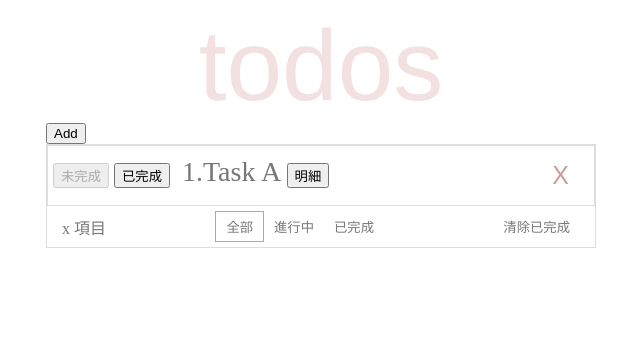
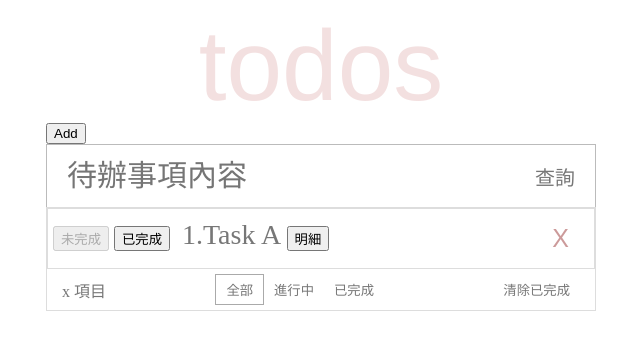
Before and after one commit to hsinyi0705/mcu-112-web-11050034, an Angular app: page / in a window 1280 px wide. Shown: the top 350 px of the page, without its empty margins (319-959 px from the left). Built offline with nearby package versions, Linux system fonts and the light colour scheme; data requests are answered from the project's data file.

Commit message:
feat(todo-search): 建立待辦事項查詢表單元件

```diff
--- a/src/app/app.component.html
+++ b/src/app/app.component.html
@@ -1,6 +1,7 @@
 <div class="container">
   <app-header></app-header>
   <button type="button" (click)="onAdd()">Add</button>
+  <app-todo-search></app-todo-search>
   <section class="main">
     <app-todo-list
       [tasks]="tasks$ | async"
--- a/src/app/app.component.ts
+++ b/src/app/app.component.ts
@@ -9,6 +9,7 @@
 import { TodoDetailComponent } from './todo-detail/todo-detail.component';
 import { TaskRemoteService } from './services/task-remote.service';
 import { TaskService } from './services/task.service';
+import { TodoSearchComponent } from './todo-search/todo-search.component';
 
 @Component({
   selector: 'app-root',
@@ -19,6 +20,7 @@
     HeaderComponent,
     TodoListComponent,
     TodoDetailComponent,
+    TodoSearchComponent,
     FooterComponent,
   ],
   templateUrl: './app.component.html',
--- /dev/null
+++ b/src/app/todo-search/todo-search.component.css
@@ -0,0 +1,31 @@
+:host {
+  display: block;
+  border: solid 1px #bbb;
+  padding-left: 10px;
+  padding-right: 10px;
+  border-bottom: none;
+  display: flex;
+  justify-content: space-between;
+  background-color: white;
+  align-items: center;
+}
+
+input[type="text"] {
+  margin: 0;
+  padding: 10px;
+  border: none;
+  font-size: 30px;
+  font-weight: 300;
+  line-height: 1.4em;
+  flex-grow: 1;
+}
+
+button {
+  margin: 0;
+  padding: 5px 10px;
+  background: none;
+  color: #777;
+  font-size: 20px;
+  border: none;
+  cursor: pointer;
+}
--- /dev/null
+++ b/src/app/todo-search/todo-search.component.html
@@ -0,0 +1,2 @@
+<input type="text" placeholder="待辦事項內容" />
+<button type="button" (click)="search.emit()">查詢</button>
--- /dev/null
+++ b/src/app/todo-search/todo-search.component.ts
@@ -0,0 +1,14 @@
+import { Component, EventEmitter, Output } from '@angular/core';
+import { CommonModule } from '@angular/common';
+
+@Component({
+  selector: 'app-todo-search',
+  standalone: true,
+  imports: [CommonModule],
+  templateUrl: './todo-search.component.html',
+  styleUrl: './todo-search.component.css',
+})
+export class TodoSearchComponent {
+  @Output()
+  readonly search = new EventEmitter<string>();
+}
```
Also changed, not shown: 1 other file (tests, documents, lock files or other folders).
